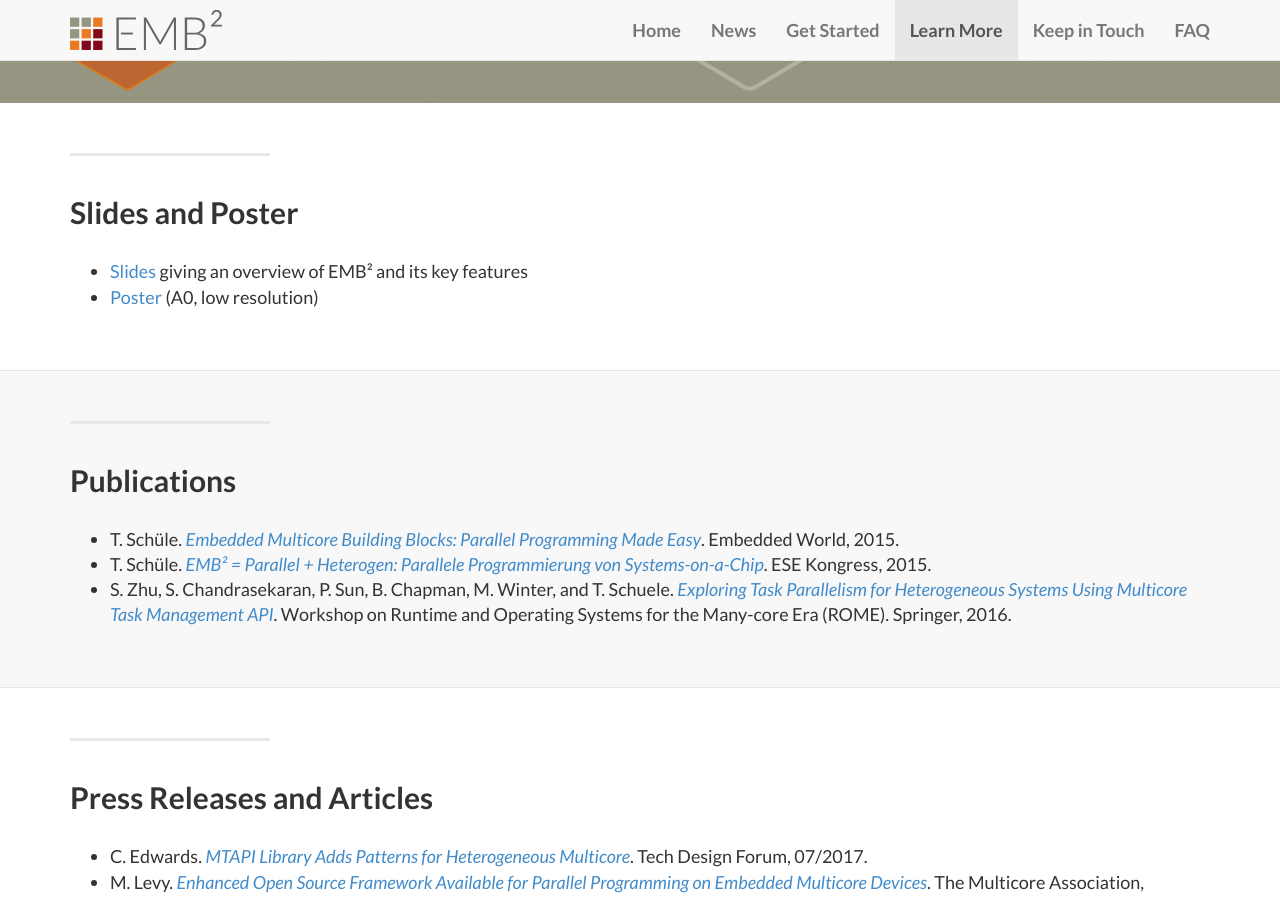
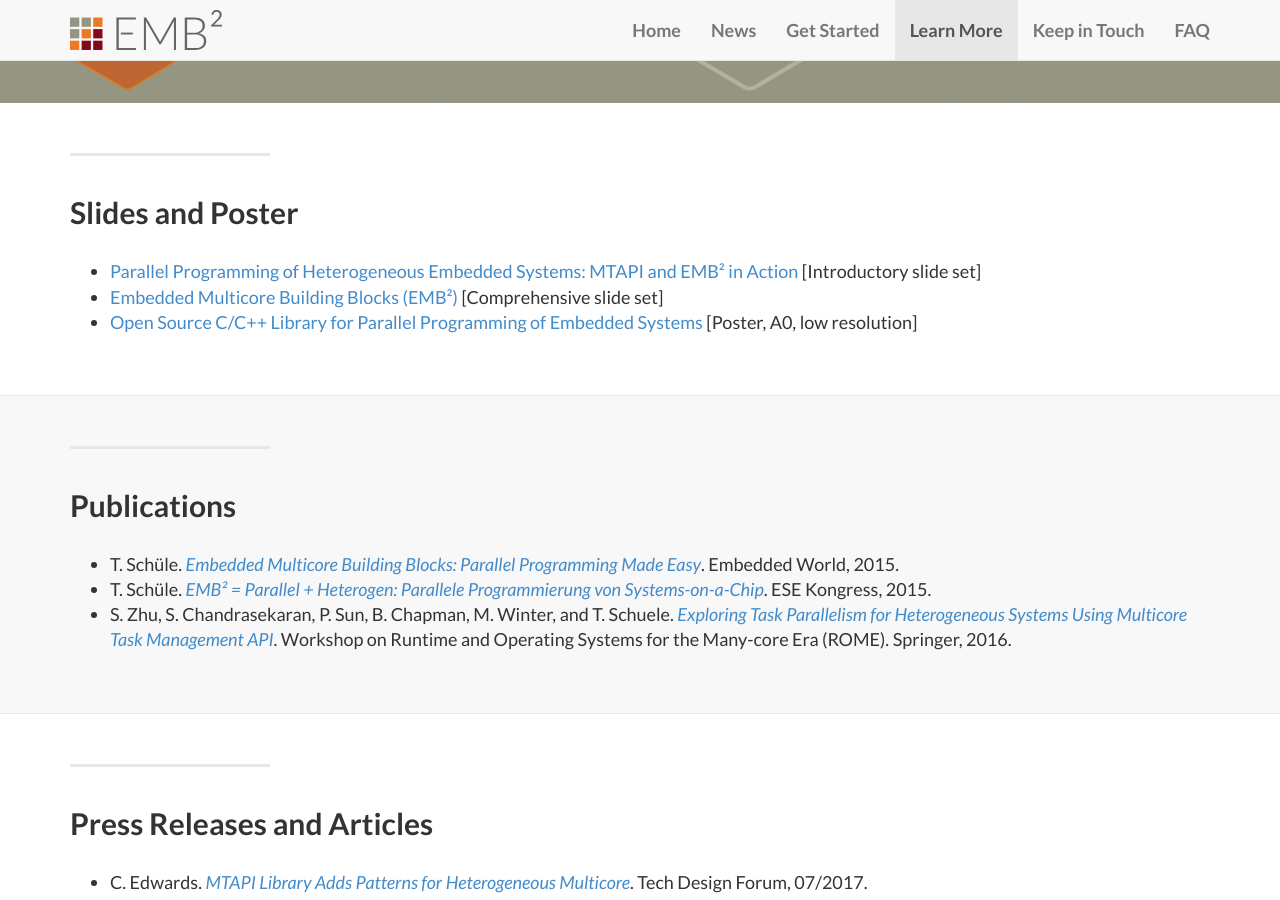
Before and after one commit to siemens/embb, a Jekyll site: the page built from learn_more.html, in a window 1280 px wide and 900 px high, scrolled down 683 px. Built offline with Jekyll 4.4.1, drawn with Linux system fonts in a browser that asks for light colours.

Commit message:
Added overview slide set, updated news

```diff
--- a/learn_more.html
+++ b/learn_more.html
@@ -20,8 +20,9 @@
       <div class="row">
         <div class="col-sm-12">
           <ul>
-            <li><a href="downloads/EMBB_Slides.pdf">Slides</a> giving an overview of EMB² and its key features</li>
-            <li><a href="downloads/EMBB_Poster-A0.pdf">Poster</a> (A0, low resolution)</li>
+            <li><a href="downloads/MTAPI_EMBB.pdf">Parallel Programming of Heterogeneous Embedded Systems: MTAPI and EMB² in Action</a> [Introductory slide set]</li>
+            <li><a href="downloads/EMBB_Slides.pdf">Embedded Multicore Building Blocks (EMB²)</a> [Comprehensive slide set]</li>
+            <li><a href="downloads/EMBB_Poster-A0.pdf">Open Source C/C++ Library for Parallel Programming of Embedded Systems</a> [Poster, A0, low resolution]</li>
           </ul>
         </div>
       </div>
```
Also changed, not shown: _news/20170718-MCA_Press_Release.md (+1 -1 lines), _news/20170721-Tech_Design_Forum.md (added, +5 -0 lines), 1 other file.
